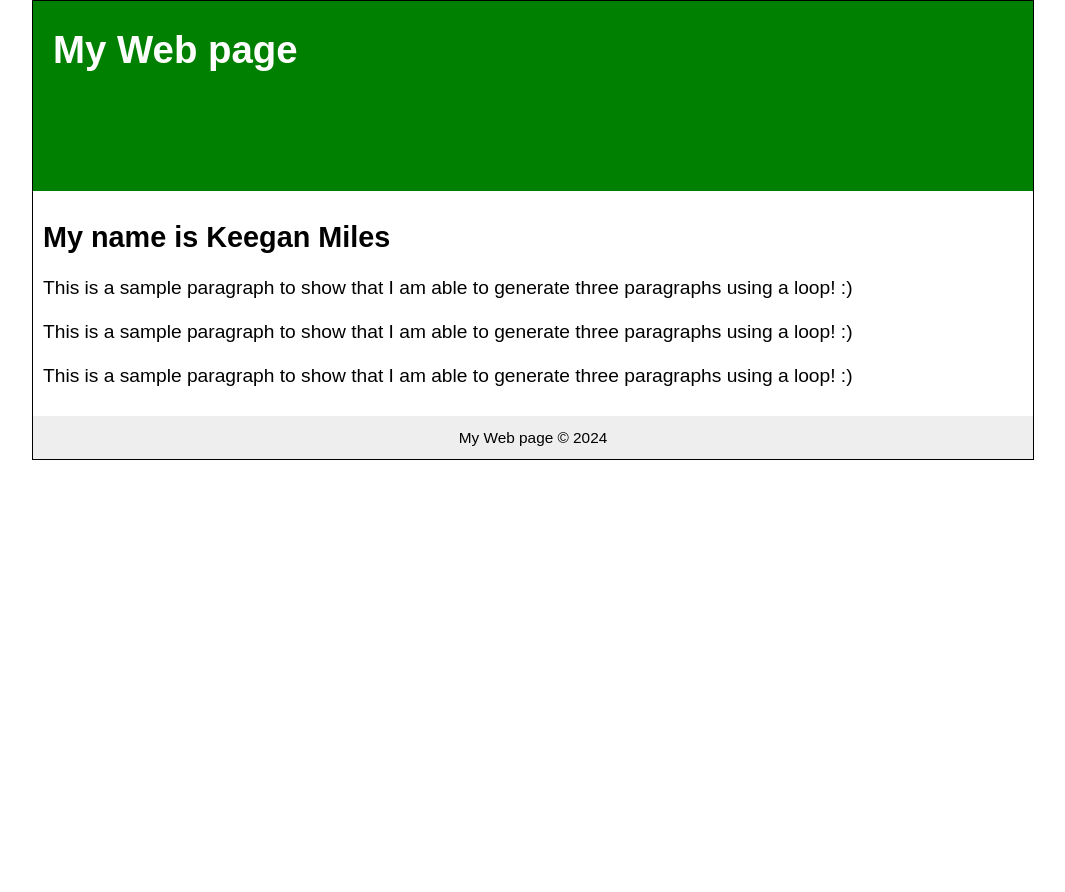
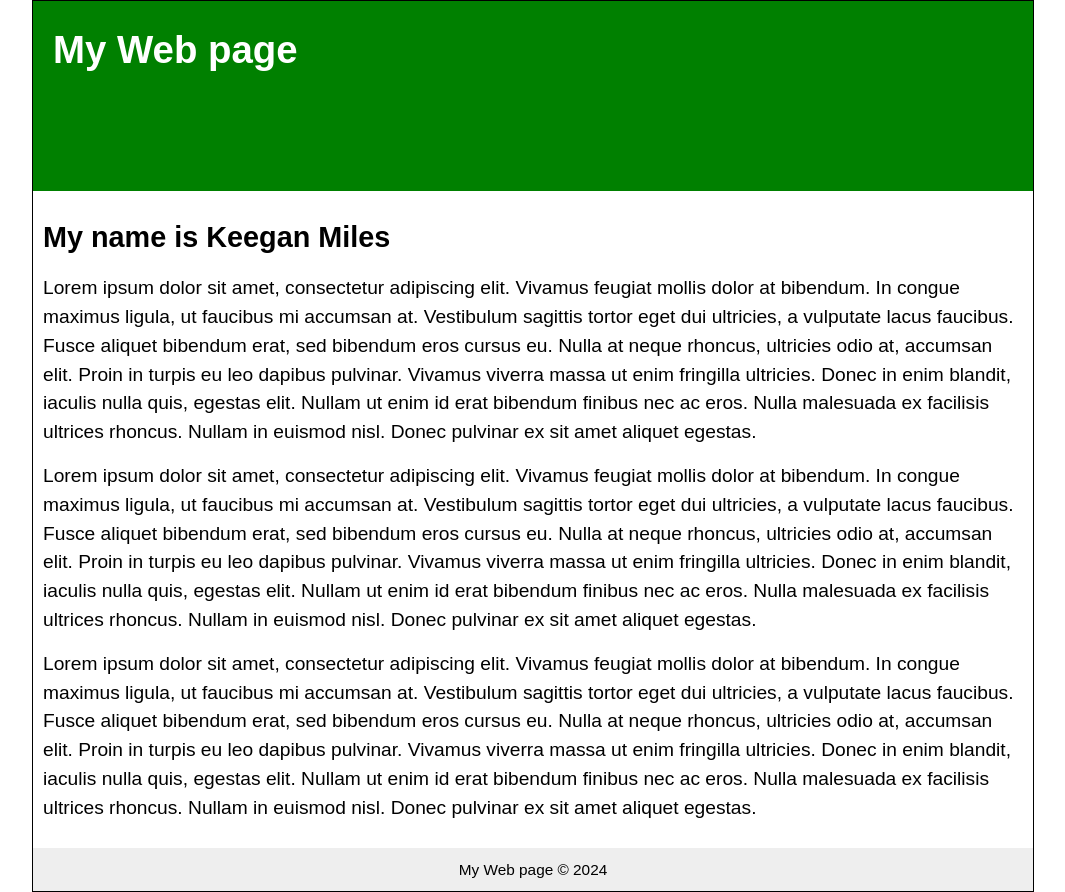
Before and after one commit to keeqan/CPS276, a PHP site: page /exercise2.php in a window 1280 px wide. Shown: the whole page, without its empty margins (107-1172 px from the left). Before the commit the page ends 460 px from the top, so only its background shows below. Run offline with PHP 8.4, Linux system fonts and the light colour scheme.

Commit message:
assignment 2

```diff
--- a/assignments/assignment 2/exercise2.php
+++ b/assignments/assignment 2/exercise2.php
@@ -6,7 +6,7 @@
     $footer_content = "My Web page © 2024 ";
 
     // Define The Paragraph
-    $paragraph_text = "This is a sample paragraph to show that I am able to generate three paragraphs using a loop! :) ";
+    $paragraph_text = "Lorem ipsum dolor sit amet, consectetur adipiscing elit. Vivamus feugiat mollis dolor at bibendum. In congue maximus ligula, ut faucibus mi accumsan at. Vestibulum sagittis tortor eget dui ultricies, a vulputate lacus faucibus. Fusce aliquet bibendum erat, sed bibendum eros cursus eu. Nulla at neque rhoncus, ultricies odio at, accumsan elit. Proin in turpis eu leo dapibus pulvinar. Vivamus viverra massa ut enim fringilla ultricies. Donec in enim blandit, iaculis nulla quis, egestas elit. Nullam ut enim id erat bibendum finibus nec ac eros. Nulla malesuada ex facilisis ultrices rhoncus. Nullam in euismod nisl. Donec pulvinar ex sit amet aliquet egestas.";
 
     // Initialize To Store the Paragraph
     $paragraphs = '';
```
